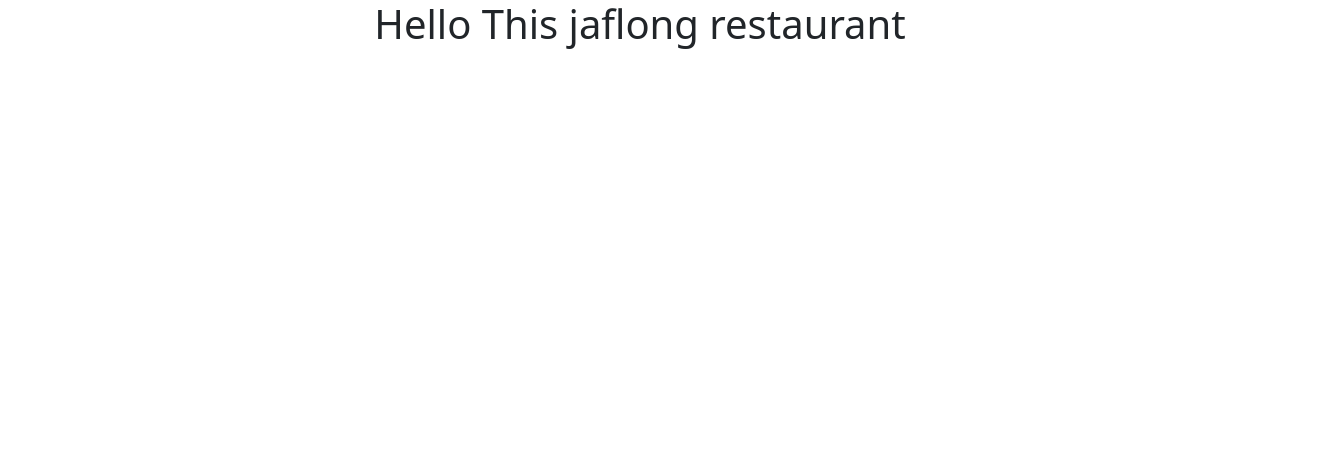
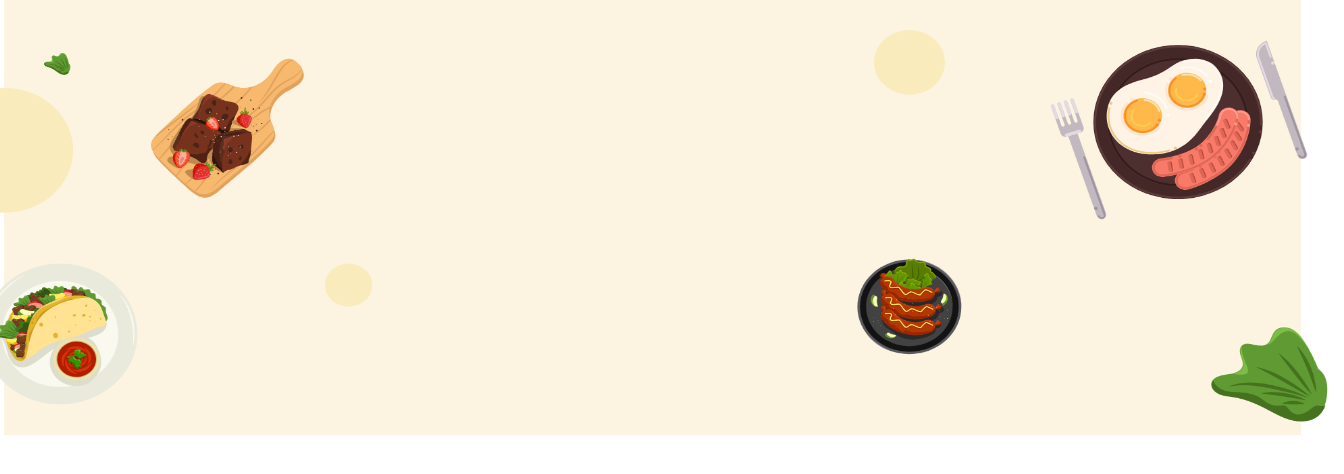
Before and after one commit to Samsuddin-Shohan/jaflong, a React (Create React App) app: page / in a window 1280 px wide. Shown: the top 474 px of the page, 1344 px wide, since content can reach past the window. Built offline with nearby package versions, Linux system fonts and the light colour scheme.

Commit message:
banner added

```diff
--- a/src/App.js
+++ b/src/App.js
@@ -1,10 +1,22 @@
 import logo from './logo.svg';
 import './App.css';
+import { BrowserRouter } from 'react-router-dom';
+import { Route } from 'react-router-dom';
+import Home from './Components/Home/Home';
 
 function App() {
   return (
     <div className="App">
-      <h1>Hello This jaflong restaurant</h1>
+
+      <BrowserRouter>
+        <Route exact path={`/`}>
+            <Home></Home>
+        </Route>
+         <Route path={`/home`}>
+            <Home></Home>
+         </Route>
+
+      </BrowserRouter>
     </div>
   );
 }
--- /dev/null
+++ b/src/Components/Header/Header.css
@@ -0,0 +1,4 @@
+#header-banner {
+  width: 100%;
+  transform: scaleX(1.1);
+}
--- /dev/null
+++ b/src/Components/Header/Header.js
@@ -0,0 +1,13 @@
+import React from 'react';
+import banner from '../../assets/bannerbackground.png';
+import './Header.css';
+
+const Header = () => {
+    return (
+        <div>
+           <img id='header-banner' src={banner} alt="" />
+        </div>
+    );
+};
+
+export default Header;
--- a/src/Components/Home/Home.js
+++ b/src/Components/Home/Home.js
@@ -1,9 +1,10 @@
 import React from 'react';
+import Header from '../Header/Header';
 
 const Home = () => {
     return (
         <div>
-            <h1>Home</h1>
+            <Header></Header>
         </div>
     );
 };
```
Also changed, not shown: src/Components/NavBar/NavBar.js (added, +11 -0 lines).
